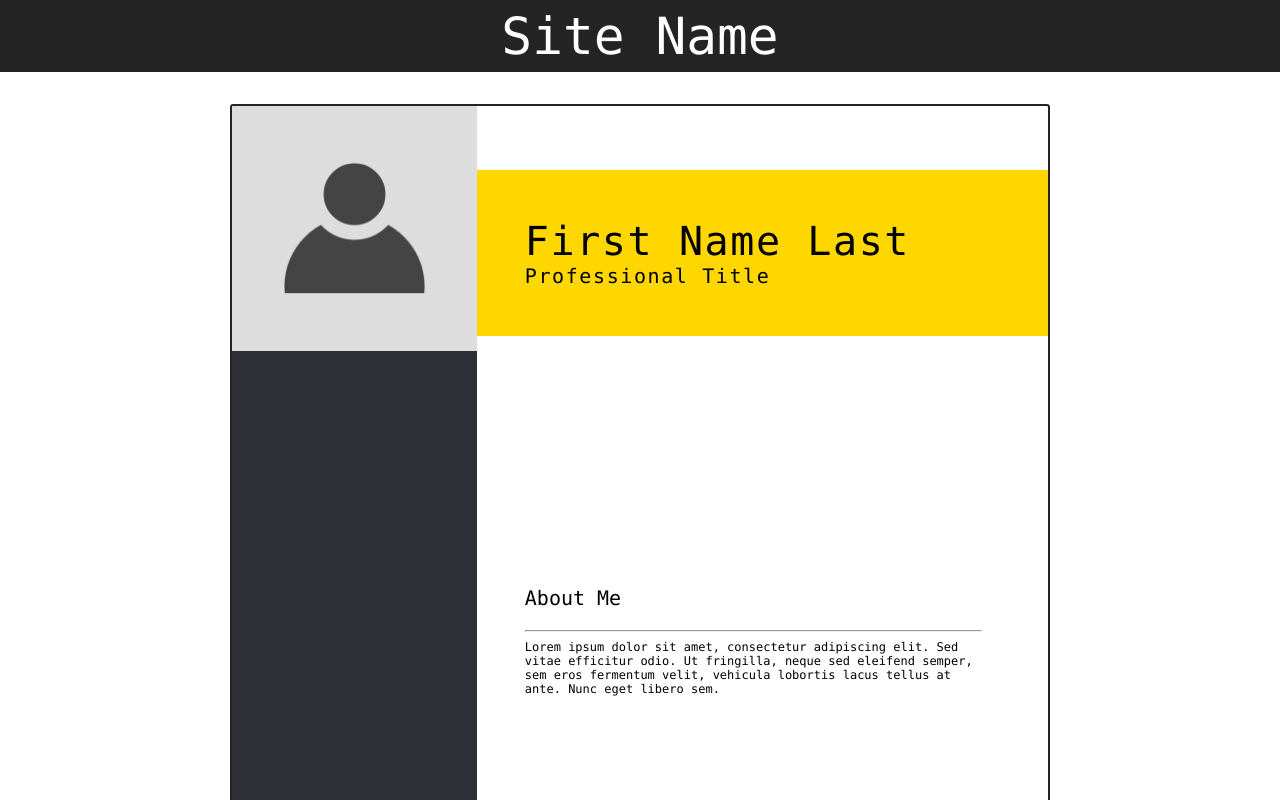
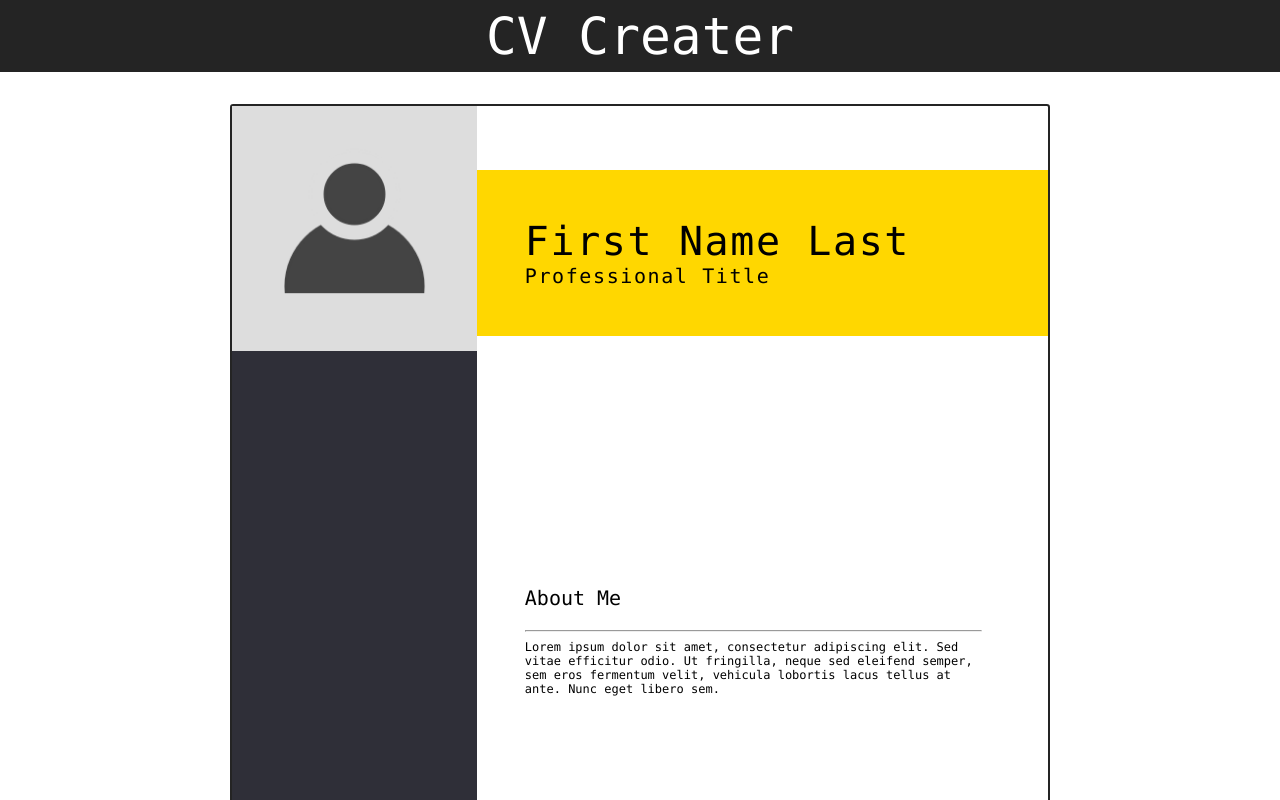
Before and after one commit to harold-mims/cv-builder, a React (Vite) app: page / in a window 1280 px wide. Shown: the top 800 px of the page. Built offline with nearby package versions, Linux system fonts and the light colour scheme.

Commit message:
Updated Site Title

```diff
--- a/src/components/boilerplate.jsx
+++ b/src/components/boilerplate.jsx
@@ -1,6 +1,6 @@
 function Navbar() {
     return <nav className="nav">
-        <a href="/" className="site-title">Site Name</a>
+        <a href="/" className="site-title">CV Creater</a>
     </nav>
 
 }
--- a/src/components/editableComponent.jsx
+++ b/src/components/editableComponent.jsx
@@ -1,6 +1,4 @@
 import { Component } from "react";
-
-// https://www.freepik.com/free-psd/clean-modern-resume-cv-template_14721872.htm#query=cv%20template&position=0&from_view=keyword&track=ais
 
 class InlineEditable extends Component {
   constructor(props) {
```
